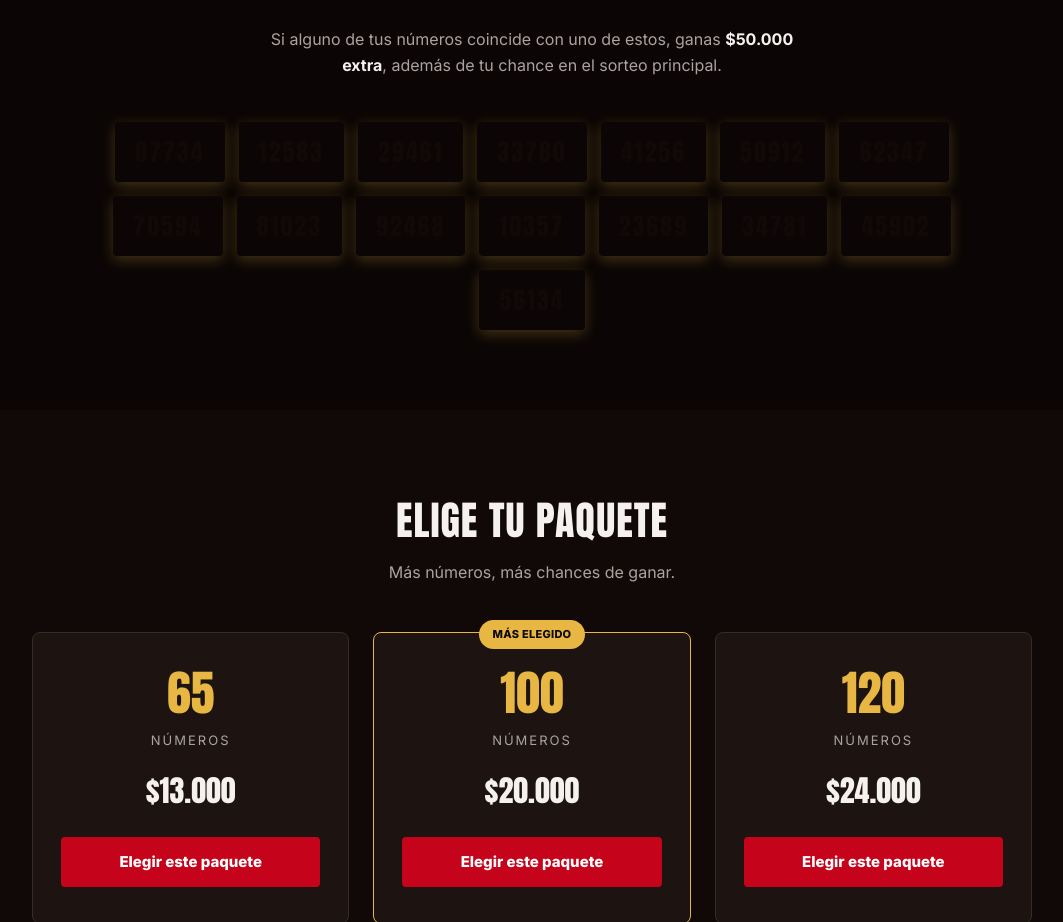
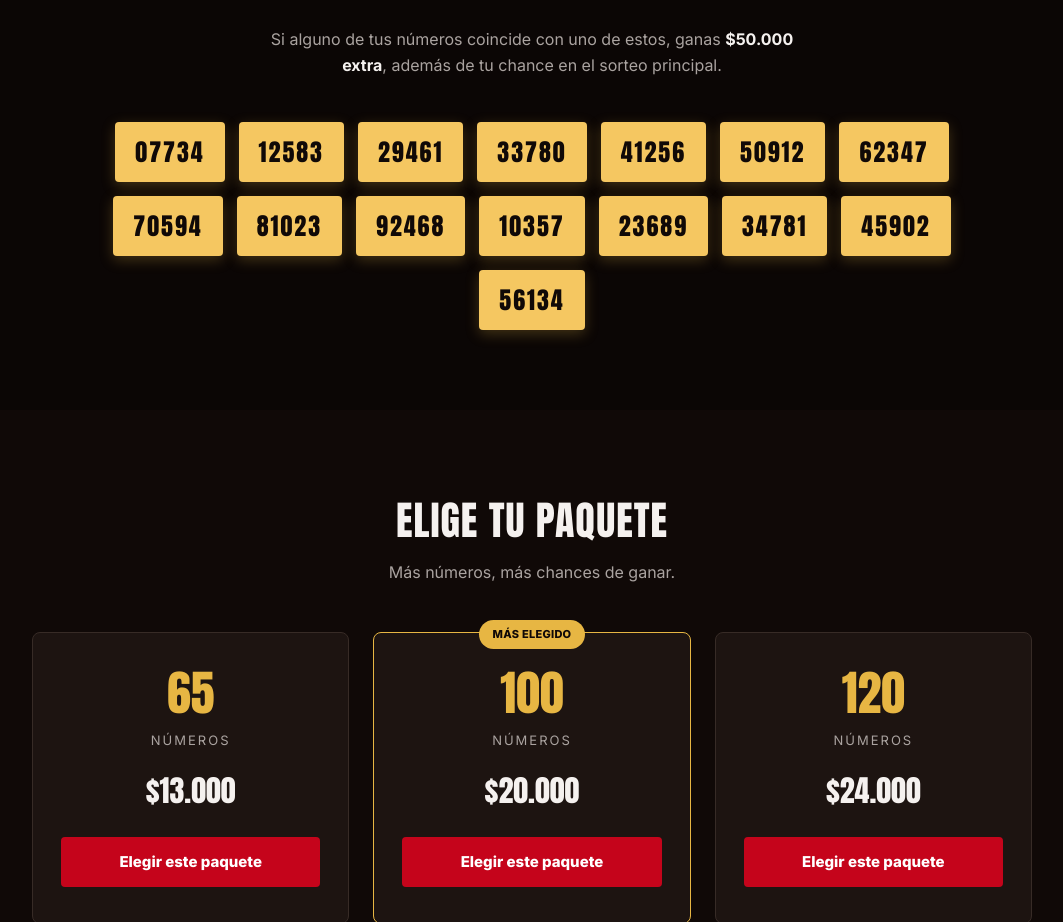
Before and after one commit to jmendozaangel01-wq/wilbe-makia, a Next.js app: page / in a window 1280 px wide. Shown: the part 1436-2358 px from the top of the page, without its empty margins (108-1171 px from the left). Built offline with nearby package versions, Linux system fonts and the light colour scheme.

Commit message:
fix: add solid background color to blessed-number shine animation
The oversized animated gradient background left gaps where no part of
the gradient covered the pill, showing the dark page background through.

```diff
--- a/components/BlessedNumbers.tsx
+++ b/components/BlessedNumbers.tsx
@@ -15,6 +15,9 @@ export default function BlessedNumbers() {
             key={numero}
             className="animate-shine font-display text-2xl tracking-[2px] text-charcoal px-5 py-3.5 rounded shadow-[0_4px_14px_oklch(0.80_0.14_85_/_0.25)]"
             style={{
+              // solid base color so the pill never shows the dark page background
+              // through the gaps left by the oversized, animated shine gradient
+              backgroundColor: "oklch(0.85 0.13 85)",
               backgroundImage:
                 "linear-gradient(135deg, oklch(0.85 0.13 85) 0%, oklch(0.85 0.13 85) 45%, oklch(0.98 0.06 95) 50%, oklch(0.85 0.13 85) 55%, oklch(0.85 0.13 85) 100%)",
             }}
```
